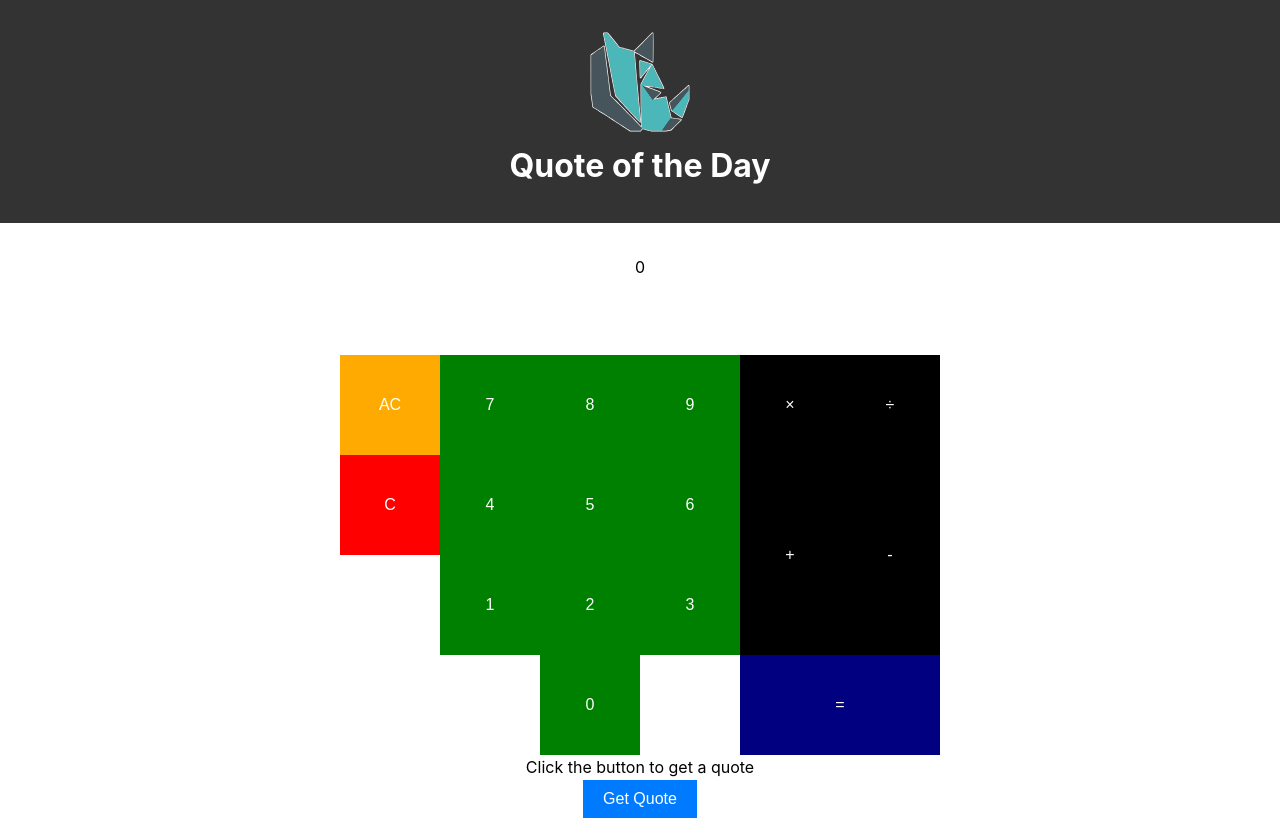
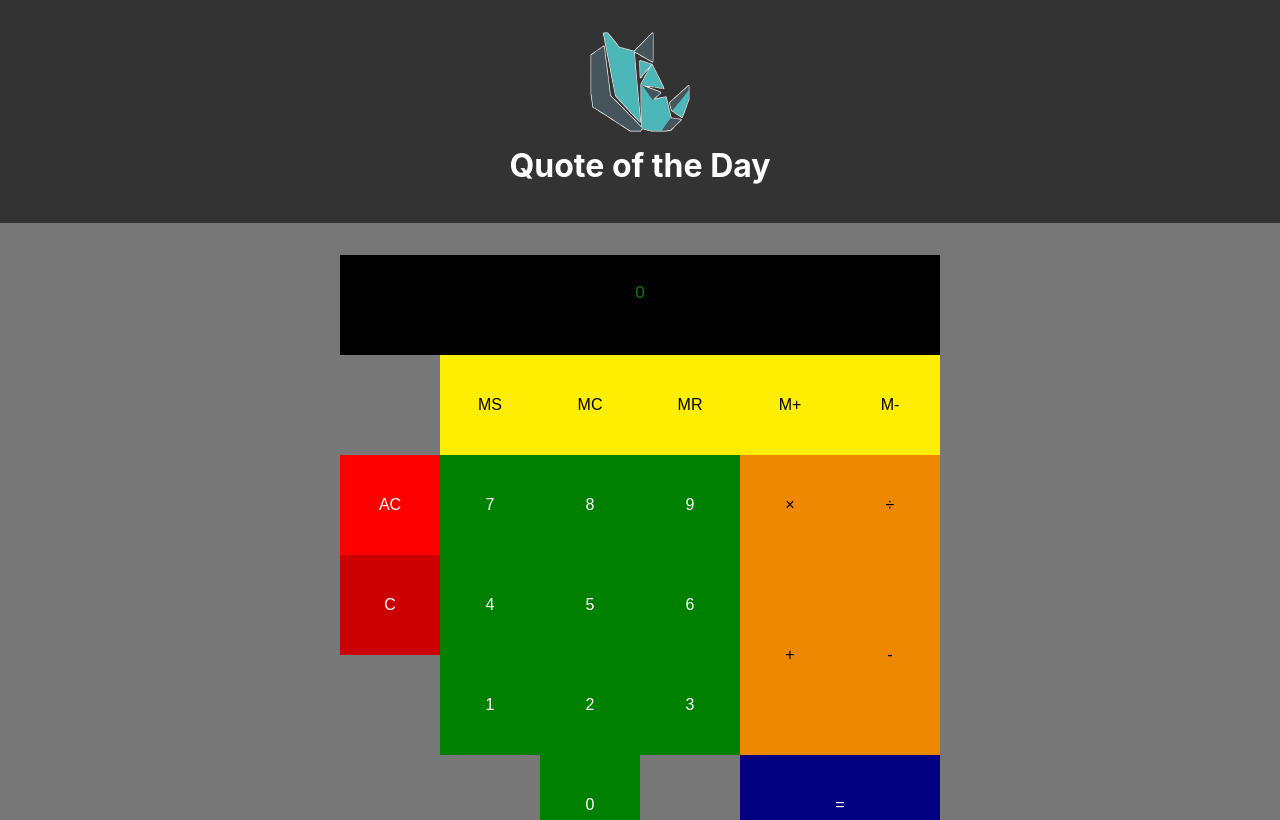
Before and after one commit to DanielBlain/3400-A3, a React (Create React App) app: page / in a window 1280 px wide. Shown: the top 820 px of the page. Built offline with nearby package versions, Linux system fonts and the light colour scheme.

Commit message:
Memory buttons functional

```diff
--- a/src/components/App.css
+++ b/src/components/App.css
@@ -23,6 +23,7 @@
     padding: 2rem;
     text-align: center;
     flex: 1;
+    background-color: #777777;
 }
 
 .App-link {
@@ -68,6 +69,10 @@ blockquote footer {
     padding: 1rem;
 }
 
+.memoryEmpty {
+    visibility: hidden;
+}
+
 .DanCalc-panel {
     width: 600px;
     margin: 0 auto;
@@ -76,6 +81,7 @@ blockquote footer {
     grid-auto-rows: minmax(100px, auto);
     grid-template-areas:
       "disp disp disp disp disp disp"
+      ".    memS memC memR memP memM"
       "clrAC    num7 num8 num9      opMult  opDiv"
       "clrC     num4 num5 num6      opAdd   opSubt"
       ".        num1 num2 num3      opAdd   opSubt"
@@ -84,16 +90,40 @@ blockquote footer {
     }
 
 .DanCalc-display {
+    background-color: black;
+    color: green;
     grid-area: disp;
 }
 
+.DanCalc-display-status {
+    display: flex;
+    flex-wrap: wrap;
+    justify-content: space-between;
+}
+
+.DanCalc-ms-button,
+.DanCalc-mc-button,
+.DanCalc-mr-button,
+.DanCalc-m-plus-button,
+.DanCalc-m-minus-button {
+    background-color: #ffee00;
+    color: black;
+}
+.DanCalc-ms-button {grid-area: memS;}
+.DanCalc-mc-button {grid-area: memC;}
+.DanCalc-mr-button {grid-area: memR;}
+.DanCalc-m-plus-button {grid-area: memP;}
+.DanCalc-m-minus-button {grid-area: memM;}
+
 .DanCalc-ac-button {
-    background-color: #FFaa00;
+    background-color: #ff0000;
+    color: white;
     grid-area: clrAC;
 }
 
 .DanCalc-c-button {
-    background-color: red;
+    background-color: #cc0000;
+    color: white;
     grid-area: clrC;
 }
 
@@ -109,6 +139,7 @@ blockquote footer {
 .DanCalc-nine-button
 {
     background-color: green;
+    color: white;
 }
 
 .DanCalc-zero-button {grid-area: num0;}
@@ -127,15 +158,18 @@ blockquote footer {
 .DanCalc-multiply-button,
 .DanCalc-divide-button
 {
-    background-color: black;
+    background-color: #ee8800;
+    color: black;
 }
 
 .DanCalc-add-button {grid-area: opAdd;}
 .DanCalc-subtract-button {grid-area: opSubt;}
 .DanCalc-multiply-button {grid-area: opMult;}
 .DanCalc-divide-button {grid-area: opDiv;}
+
 .DanCalc-equal-button {
     background-color: navy;
+    color: white;
     grid-area: opEqual;
 }
 
--- a/src/components/DanCalc.js
+++ b/src/components/DanCalc.js
@@ -5,6 +5,7 @@ import DanCalcButton from './DanCalcButton';
 
 const DanCalc = ({calculatorButtons}) => {
     const DISPLAY_WIDTH = 8;
+    const [memoryState, setMemoryState] = useState('0');
     const [operatingState, setOperatingState] = useState('');
     const [storedOperator, setStoredOperator] = useState('');
     const [displayState, setDisplayState] = useState('0');
@@ -12,9 +13,37 @@ const DanCalc = ({calculatorButtons}) => {
     function Clear(isAllClear=false) {
         setDisplayState('0');
         if (isAllClear) {
-            // Clear memory, if applicable
+            setMemoryState('0');
             setOperatingState('');
             setStoredOperator('');
+        }
+    }
+
+    function operateMemory(opType) {
+        console.log(opType);
+        switch (opType) {
+            case 'Memory Save':
+                setMemoryState(displayState);
+                setDisplayState('0');
+                break;
+            case 'Memory Clear':
+                setMemoryState('0');
+                break;
+            case 'Memory Recall':
+                setDisplayState(memoryState);
+                setMemoryState('0');
+                break;
+            case 'Memory Addition':
+                setMemoryState('' + (Number(memoryState) + Number(displayState)));
+                setDisplayState('0');
+                break;
+            case 'Memory Subtract':
+                setMemoryState('' + (Number(memoryState) - Number(displayState)));
+                setDisplayState('0');
+                break;
+            default:
+                console.log("DanCalc - Unexpected memory state");
+                break;
         }
     }
 
@@ -29,19 +58,19 @@ const DanCalc = ({calculatorButtons}) => {
 
     function applyOperator(operatorAsString) {
         switch (storedOperator) {
-            case '+':
+            case 'Add':
                 setOperatingState('' + (Number(operatingState) + Number(displayState)));
                 setDisplayState('0');
                 break;
-            case '-':
+            case 'Subtract':
                 setOperatingState('' + (Number(operatingState) - Number(displayState)));
                 setDisplayState('0');
                 break;
-            case '*':
+            case 'Multiply':
                 setOperatingState('' + (Number(operatingState) * Number(displayState)));
                 setDisplayState('0');
                 break;
-            case '/':
+            case 'DivideZ':
                 setOperatingState('' + (Number(operatingState) / Number(displayState)));
                 setDisplayState('0');
                 break;
@@ -59,7 +88,7 @@ const DanCalc = ({calculatorButtons}) => {
 // clear, number, operator, enter
     return (
         <article className='DanCalc-panel'>
-            <Display operatingState={operatingState} storedOperator={storedOperator} displayState={displayState} />
+            <Display memoryState={memoryState} operatingState={operatingState} storedOperator={storedOperator} displayState={displayState} />
             {calculatorButtons.map(nextButton => (
                 <DanCalcButton key={nextButton.value}
                     buttonClass={'DanCalc-' + nextButton.className + '-button'}
@@ -70,6 +99,10 @@ const DanCalc = ({calculatorButtons}) => {
                         (nextButton.type === 'clear')
                         // If so, apply the operation
                         ? () => {Clear(nextButton.text === 'AC')}
+                        // Else: is it a memory operation?
+                        : (nextButton.type === 'memory')
+                            // If so, perform the memory operation
+                            ? () => {operateMemory(nextButton.value)}
                             // Else: is it a number?
                             : (nextButton.type === 'number')
                                 // If so, input the number
--- a/src/components/Display.js
+++ b/src/components/Display.js
@@ -1,9 +1,12 @@
 import React from 'react'
 
-const Display = ({operatingState, storedOperator, displayState}) => {
+const Display = ({memoryState, operatingState, storedOperator, displayState}) => {
     return (
         <div className='DanCalc-display'>
-            <p>{operatingState} {storedOperator}</p>
+            <div className='DanCalc-display-status'>
+                <p className={memoryState === '0' ? 'memoryEmpty' : 'memoryFull'}>M</p>
+                <p>{operatingState} {storedOperator}</p>
+            </div>
             <p>{displayState}</p>
         </div>
     )
--- a/src/components/Main.js
+++ b/src/components/Main.js
@@ -1,5 +1,5 @@
 import React from 'react'
-import { calculatorButtons } from '../data/calculator-base-button-data.js';
+import { calculatorButtons } from '../data/calculator-bonus-01-button-data.js';
 import DanCalc from './DanCalc';
 import QuoteBox from './QuoteBox';
 
```
Lines whose indentation alone changed are shown as unchanged.
